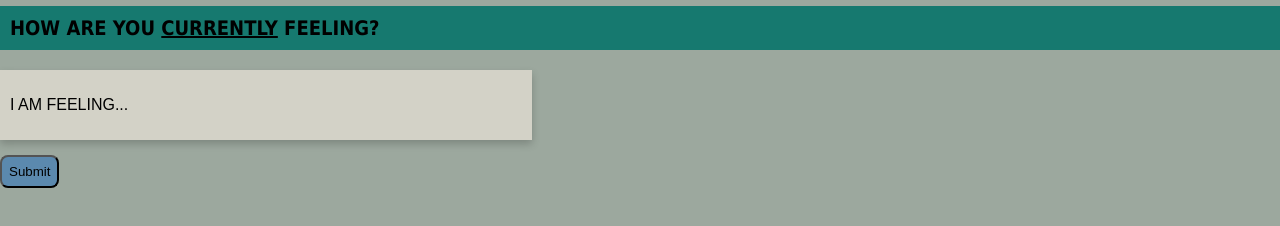
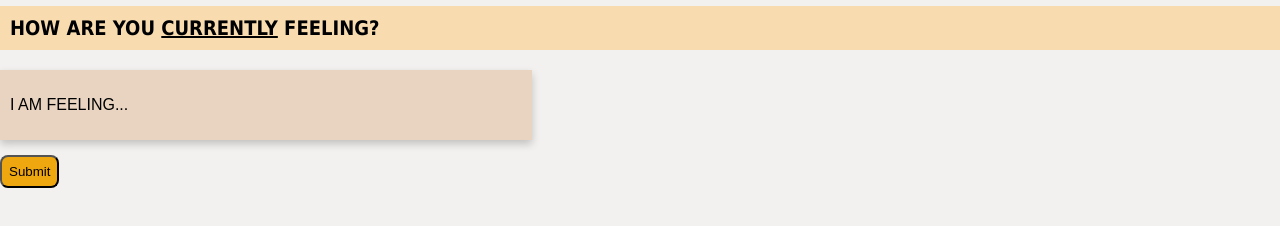
Before and after one commit to kaoxiong20/mood-tracker-react, a React (Create React App) app: page / in a window 1280 px wide. Shown: the part 544-770 px from the top of the page. Built offline with nearby package versions, Linux system fonts and the light colour scheme.

Commit message:
Added a brighter palette of colors to the webpage

```diff
--- a/src/App.js
+++ b/src/App.js
@@ -9,7 +9,7 @@ import SubmitButton from './components/SubmitButton';
 function App() {
   return (
     <div>
-      <style>{'body { background-color: #9CA89E; }'}</style>
+       <style>{'body { background-color: #F2F1EF; }'}</style>
       <img src="/images/pexels-vie-studio-7004950.jpg" alt=""/>
       <Title/>
       <Subtitle/>
--- a/src/components/Header.js
+++ b/src/components/Header.js
@@ -16,6 +16,6 @@ const Subtitle = styled.h3`
 font-size: 20px;
 font-family: Tahoma;
 text-transform: uppercase;
-background-color: #16796F;
+background-color: #F8DCB0;
 padding: 10px;
 `
--- a/src/components/Moods.js
+++ b/src/components/Moods.js
@@ -24,5 +24,5 @@ const StyledDiv = styled.div`
     width: 40%;
     padding: 10px;
     margin-bottom: 15px;
-    background-color: #D3D2C7;
+    background-color: #E8D4C0;
 `
--- a/src/components/SubmitButton.js
+++ b/src/components/SubmitButton.js
@@ -10,7 +10,7 @@ function SubmitButton() {
 export default SubmitButton;
 
 const AwesomeButton = styled.button`
-  background-color: #5B89AE;
+  background-color: #EFA710;
   padding: 7px;
   cursor: pointer;
   border-radius: 8px;
--- a/src/components/Title.js
+++ b/src/components/Title.js
@@ -12,7 +12,7 @@ function Title() {
 export default Title;
 
 const CoolH1 = styled.h1`
-background-color: #16796F;
+background-color: #FBBC54;
 font-family: Monospace;
 padding: 16px;
 font-size: 45px;
```
Also changed, not shown: 1 other file (tests, documents, lock files or other folders).
